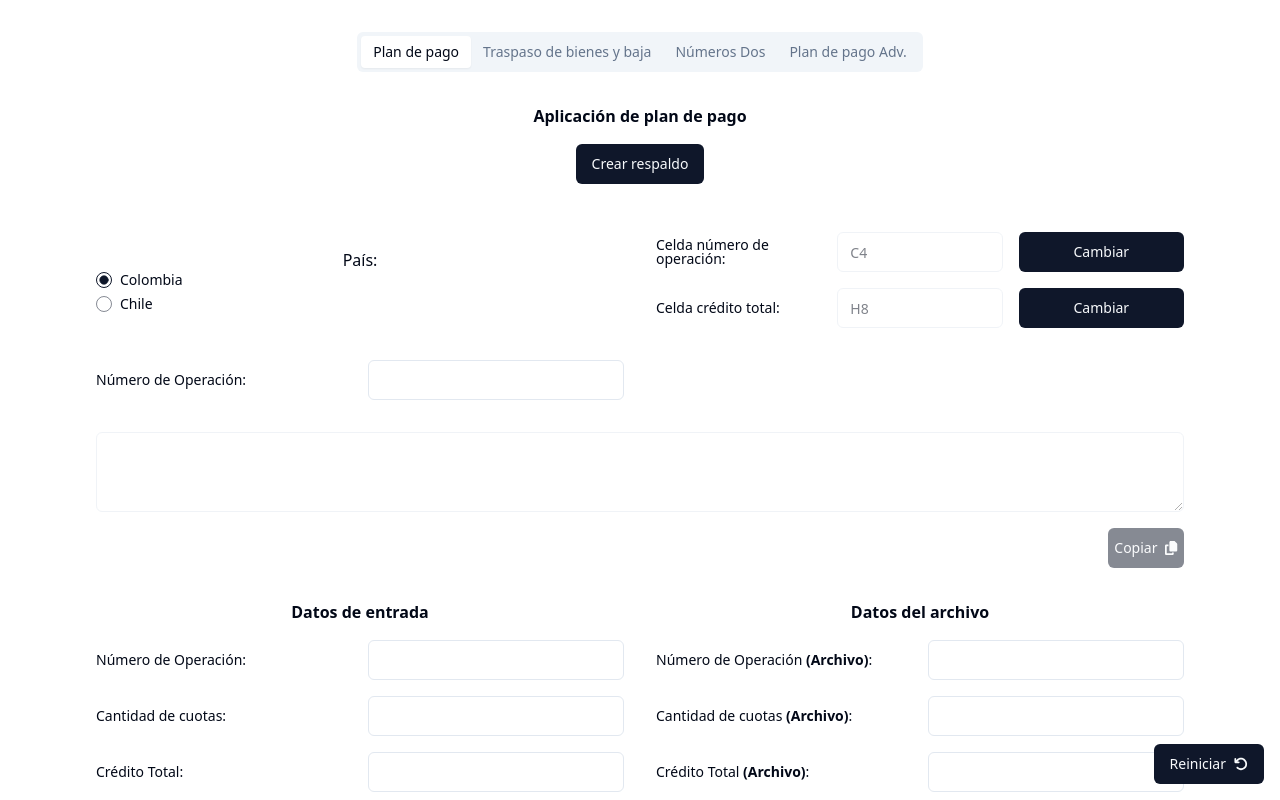
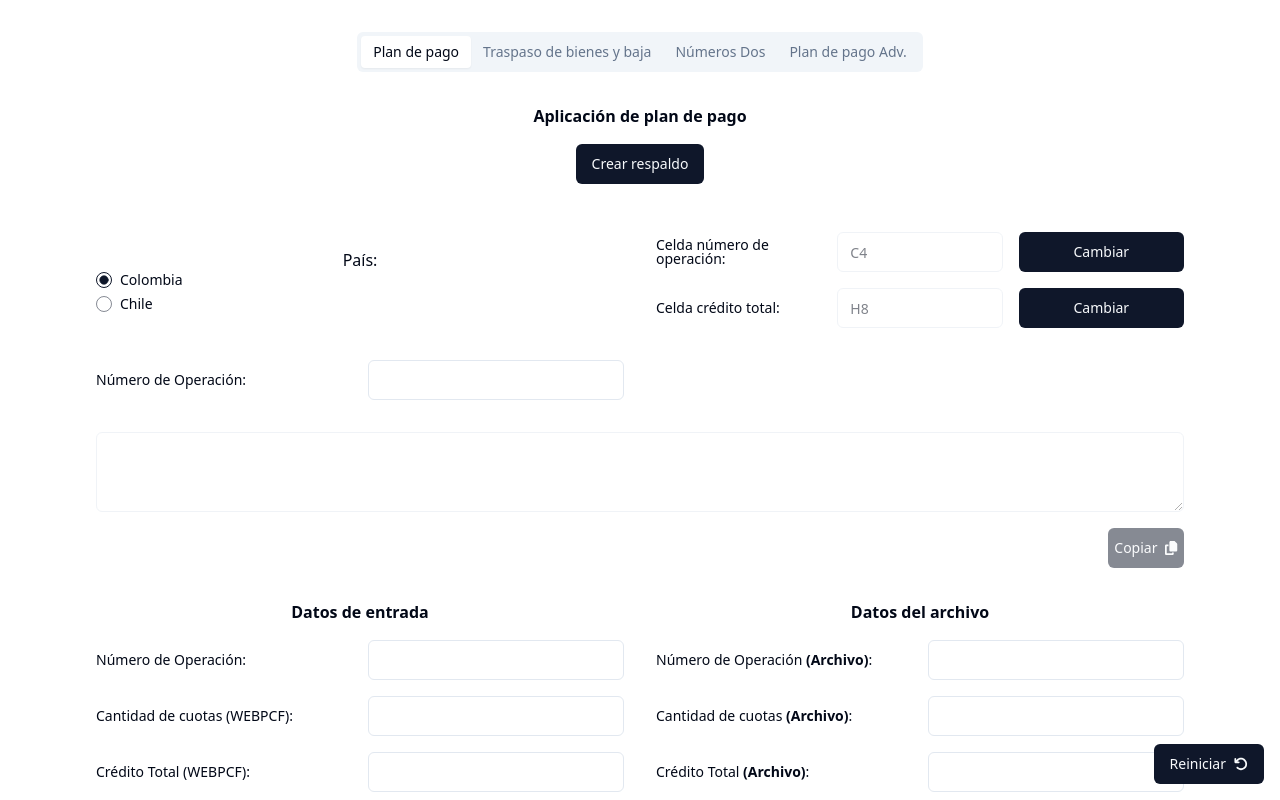
Before and after one commit to jokinz/maaq-payment-plan-analyzer, a React (Vite) app: page / in a window 1280 px wide. Shown: the top 800 px of the page. Built offline with nearby package versions, Linux system fonts and the light colour scheme.

Commit message:
updated labels

```diff
--- a/src/components/PlanDePago.tsx
+++ b/src/components/PlanDePago.tsx
@@ -245,7 +245,7 @@ function PlanDePago() {
           />
           <FormField
             htmlFor="externalPaymentsQuantity"
-            label="Cantidad de cuotas"
+            label="Cantidad de cuotas (WEBPCF)"
             value={
               externalPaymentsQuantity !== 0 ? externalPaymentsQuantity : ''
             }
@@ -256,7 +256,7 @@ function PlanDePago() {
           />
           <FormField
             htmlFor="totalCredit"
-            label="Crédito Total"
+            label="Crédito Total (WEBPCF)"
             value={externalTotalCredit !== 0 ? externalTotalCredit : ''}
             onChange={(event) =>
               parseInt(event.target.value) &&
```
